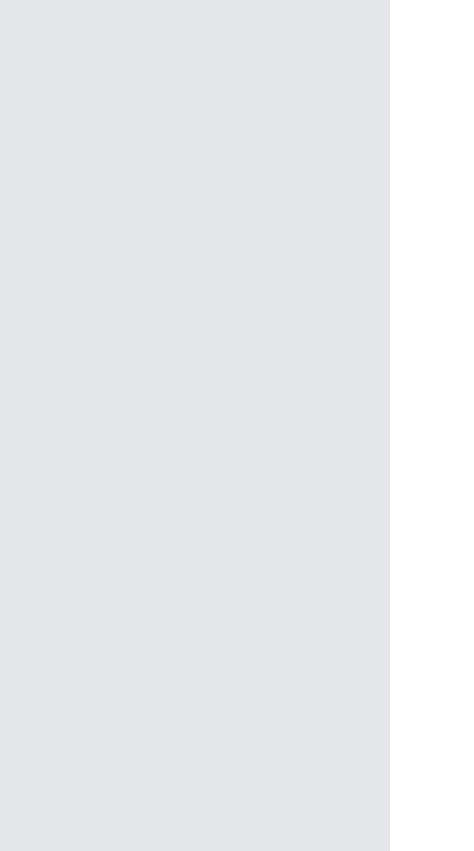
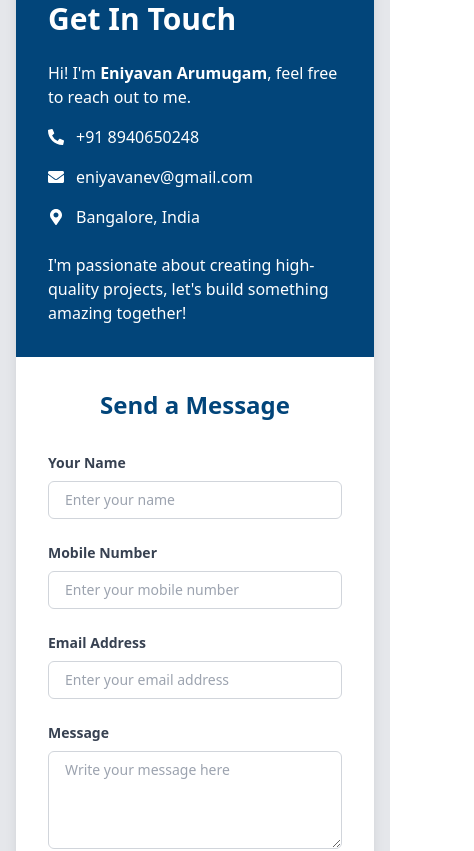
Before and after one commit to eniyavanev/MERN-Portfolio, a React (Vite) app in the folder frontend/: page / in a window 390 px wide. Shown: the part 7540-8391 px from the top of the page, 474 px wide, since content can reach past the window. Built offline with nearby package versions, Linux system fonts and the light colour scheme.

Commit message:
Contact Page Responsive Solved

```diff
--- a/frontend/src/Pages/Contact/Contact.jsx
+++ b/frontend/src/Pages/Contact/Contact.jsx
@@ -12,17 +12,17 @@ const Contact = () => {
   const sendEmail = (e) => {
     e.preventDefault();
 
-    // Get form values
+    // Form Validation for Gmail
     const formData = new FormData(e.target);
     const email = formData.get("from_email");
+    const emailRegex = /^[a-zA-Z0-9._%+-]+@gmail\.com$/;
 
-    // Email validation regex
-    const emailRegex = /^[a-zA-Z0-9._%+-]+@gmail\.com$/;
     if (!emailRegex.test(email)) {
       Swal.fire("Error", "Please enter a valid Gmail address.", "error");
       return;
     }
 
+    // Sending email using emailjs
     emailjs
       .sendForm(
         "service_2svzjzo",
@@ -36,70 +36,49 @@ const Contact = () => {
           e.target.reset();
         },
         (error) => {
-          Swal.fire(
-            "Error",
-            "Something went wrong. Please try again.",
-            "error"
-          );
+          Swal.fire("Error", "Something went wrong. Please try again.", "error");
         }
       );
   };
 
   useEffect(() => {
-    Aos.init({
-      offset: 200,
-      duration: 600,
-      easing: "ease-in-out",
-      once: true,
-    });
+    Aos.init({ offset: 200, duration: 600, easing: "ease-in-out", once: true });
   }, []);
 
   return (
-    <>
-      <div className="bg-gray-200 min-h-screen dark:bg-gray-800 px-[4%] pt-16">
+    <div className="bg-gray-200 dark:bg-gray-800 min-h-screen pt-16">
       <div>
-          <Heading title="Contact" detail={"Get In Touch"} />
+        <Heading title="Contact" detail="Get In Touch" />
       </div>
 
-        {/* Contact Form and Info Section */}
-        <div className="flex items-center justify-center pt-10">
-          <div
-            className="flex flex-col md:flex-row bg-white dark:bg-gray-100  shadow-lg rounded-xl max-w-5xl w-full"
-            data-aos="fade-up"
-          >
-            {/* Left Side - Personal Information */}
-            <div
-              className="md:w-1/2 bg-sketch dark:bg-tshirt text-white p-8 rounded-l-xl max-md:order-2 max-md:rounded-l-none"
-              data-aos="fade-right"
-            >
-              <h2 className="text-3xl font-bold mb-6 dark:text-gold">
-                Get In Touch
-              </h2>
+      {/* Container for the form and contact details */}
+      <div className="flex justify-center pt-10 px-4">
+        <div className="flex flex-col md:flex-row w-full max-w-4xl bg-white dark:bg-gray-100 shadow-lg rounded-lg overflow-hidden">
+
+          {/* Left Side - Contact Info */}
+          <div className="w-full md:w-1/2 bg-sketch dark:bg-tshirt text-white p-8 flex flex-col justify-center">
+            <h2 className="text-3xl font-bold mb-6 dark:text-gold">Get In Touch</h2>
             <p className="mb-4">
-                Hi! I'm <span className="font-bold">Eniyavan Arumugam</span>,
-                feel free to reach out to me.
+              Hi! I'm <span className="font-bold">Eniyavan Arumugam</span>, feel free to reach out to me.
             </p>
             <ul className="space-y-4">
               <li className="flex items-center">
-                  <FaPhoneAlt className="mr-3" /> <span>+91 8940650248.</span>
+                <FaPhoneAlt className="mr-3" /> <span>+91 8940650248</span>
               </li>
               <li className="flex items-center">
-                  <FaEnvelope className="mr-3" />
-                  <span>eniyavanev@gmail.com.</span>
+                <FaEnvelope className="mr-3" /> <span>eniyavanev@gmail.com</span>
               </li>
               <li className="flex items-center">
-                  <FaMapMarkerAlt className="mr-3" />
-                  <span>Banglore, India.</span>
+                <FaMapMarkerAlt className="mr-3" /> <span>Bangalore, India</span>
               </li>
             </ul>
             <p className="mt-6">
-                I'm passionate about creating high-quality projects, let's build
-                something amazing together!
+              I'm passionate about creating high-quality projects, let's build something amazing together!
             </p>
           </div>
 
           {/* Right Side - Contact Form */}
-            <div className="md:w-1/2 p-8" data-aos="fade-left">
+          <div className="w-full md:w-1/2 p-8">
             <h2 className="text-2xl font-bold text-sketch dark:text-tshirt text-center mb-8">
               Send a Message
             </h2>
@@ -112,7 +91,6 @@ const Contact = () => {
                   type="text"
                   name="from_name"
                   required
-                    autoComplete="off"
                   className="w-full px-4 py-2 mt-2 text-sm border border-gray-300 rounded-md focus:outline-none focus:ring-2 focus:ring-sketch dark:focus:ring-tshirt"
                   placeholder="Enter your name"
                 />
@@ -123,19 +101,14 @@ const Contact = () => {
                   Mobile Number
                 </label>
                 <input
-                    type="number" // Changed to text to validate length properly
+                  type="text"
                   name="from_number"
                   required
-                    autoComplete="off"
                   maxLength={10}
-                    pattern="\d{10}" // Regex pattern for exactly 10 digits
+                  pattern="\d{10}"
                   className="w-full px-4 py-2 mt-2 text-sm border border-gray-300 rounded-md focus:outline-none focus:ring-2 focus:ring-sketch dark:focus:ring-tshirt"
                   placeholder="Enter your mobile number"
                 />
-                  <p className="text-red-500 text-xs mt-1 hidden">
-                    Please enter a valid 10-digit mobile number.
-                  </p>{" "}
-                  {/* Error message */}
               </div>
 
               <div>
@@ -148,12 +121,7 @@ const Contact = () => {
                   required
                   className="w-full px-4 py-2 mt-2 text-sm border border-gray-300 rounded-md focus:outline-none focus:ring-2 focus:ring-sketch dark:focus:ring-tshirt"
                   placeholder="Enter your email address"
-                    autoComplete="off"
                 />
-                  <p className="text-red-500 text-xs mt-1 hidden">
-                    Please enter a valid Gmail address.
-                  </p>{" "}
-                  {/* Error message */}
               </div>
 
               <div>
@@ -166,7 +134,6 @@ const Contact = () => {
                   rows="4"
                   className="w-full px-4 py-2 mt-2 text-sm border border-gray-300 rounded-md focus:outline-none focus:ring-2 focus:ring-sketch dark:focus:ring-tshirt"
                   placeholder="Write your message here"
-                    autoComplete="off"
                 ></textarea>
               </div>
 
@@ -181,7 +148,6 @@ const Contact = () => {
         </div>
       </div>
     </div>
-    </>
   );
 };
 
```
Lines whose indentation alone changed are shown as unchanged.
